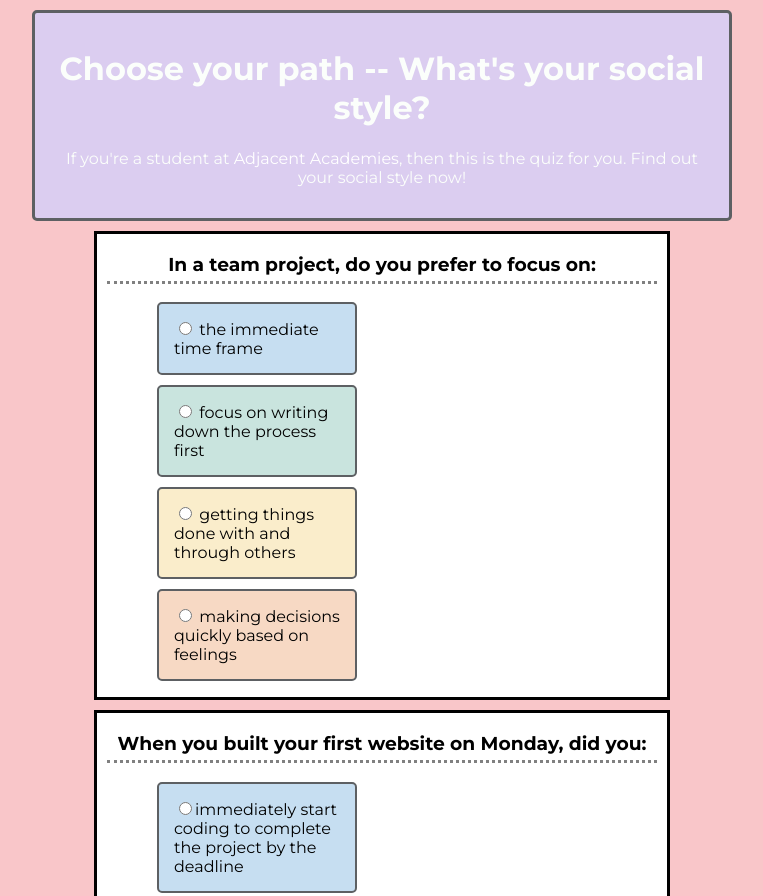
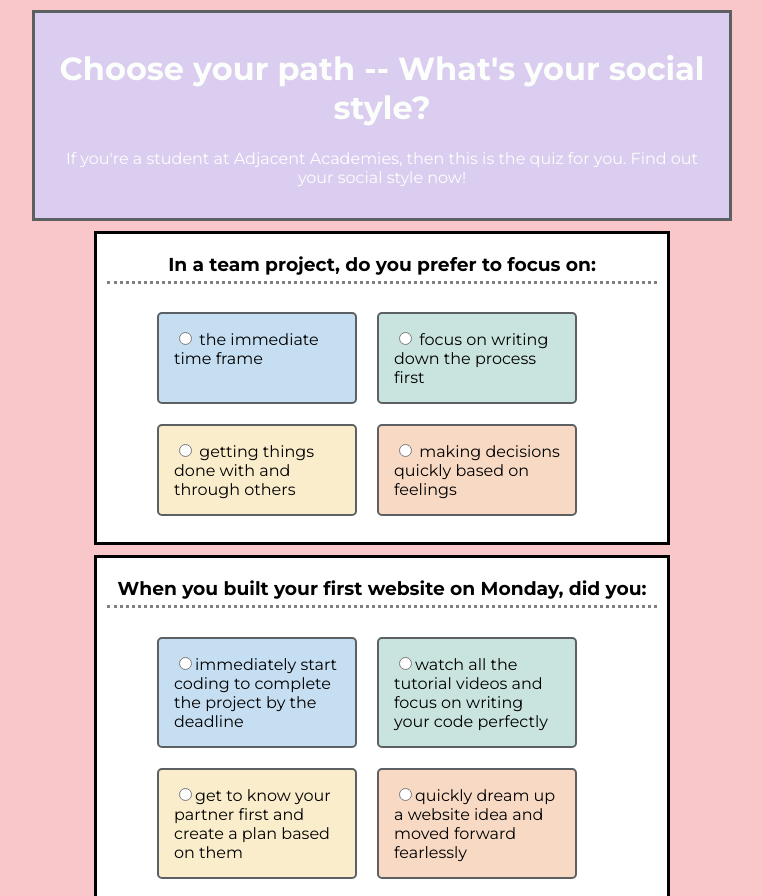
Before and after one commit to wiscofield/adjacent-maps, a plain HTML site: page index.html in a window 1280 px wide. Shown: the top 896 px of the page, without its empty margins (258-1021 px from the left). Drawn offline with Linux system fonts and the light colour scheme.

Commit message:
reposition options

```diff
--- a/style.css
+++ b/style.css
@@ -14,7 +14,6 @@ html {
   padding: 15px;
   text-align: center;
   border: solid #5D6063;
-  border-radius: 5px;
   font-family: 'Montserrat', sans-serif;
 
   width: 700px;
@@ -123,3 +122,9 @@ input:hover {
   cursor: pointer;
   background-color: gray;
 }
+
+.options {
+  display: flex;
+  justify-content: flex-start;
+  flex-wrap: wrap;
+}
```
Also changed, not shown: answer.css (line endings or trailing spaces).
